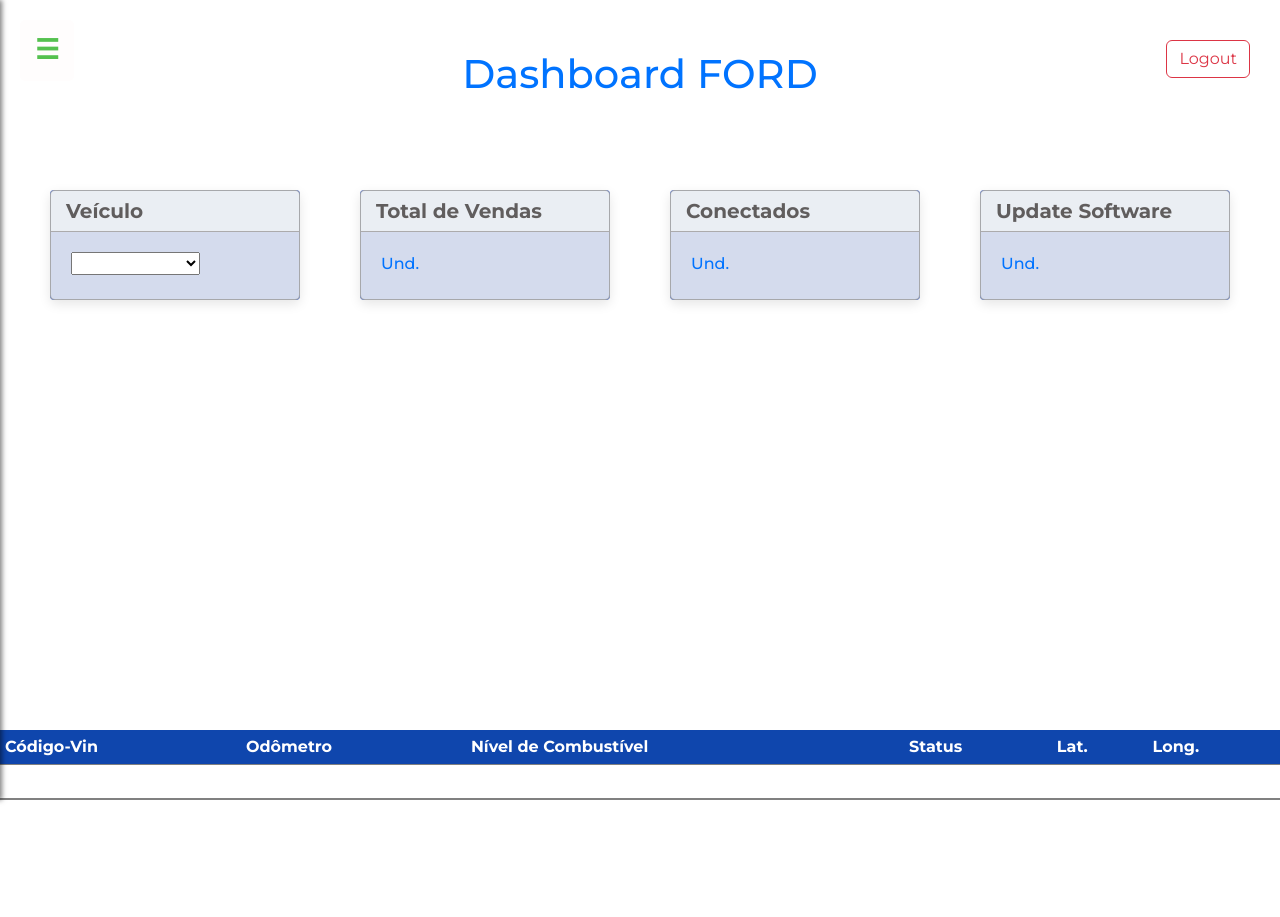
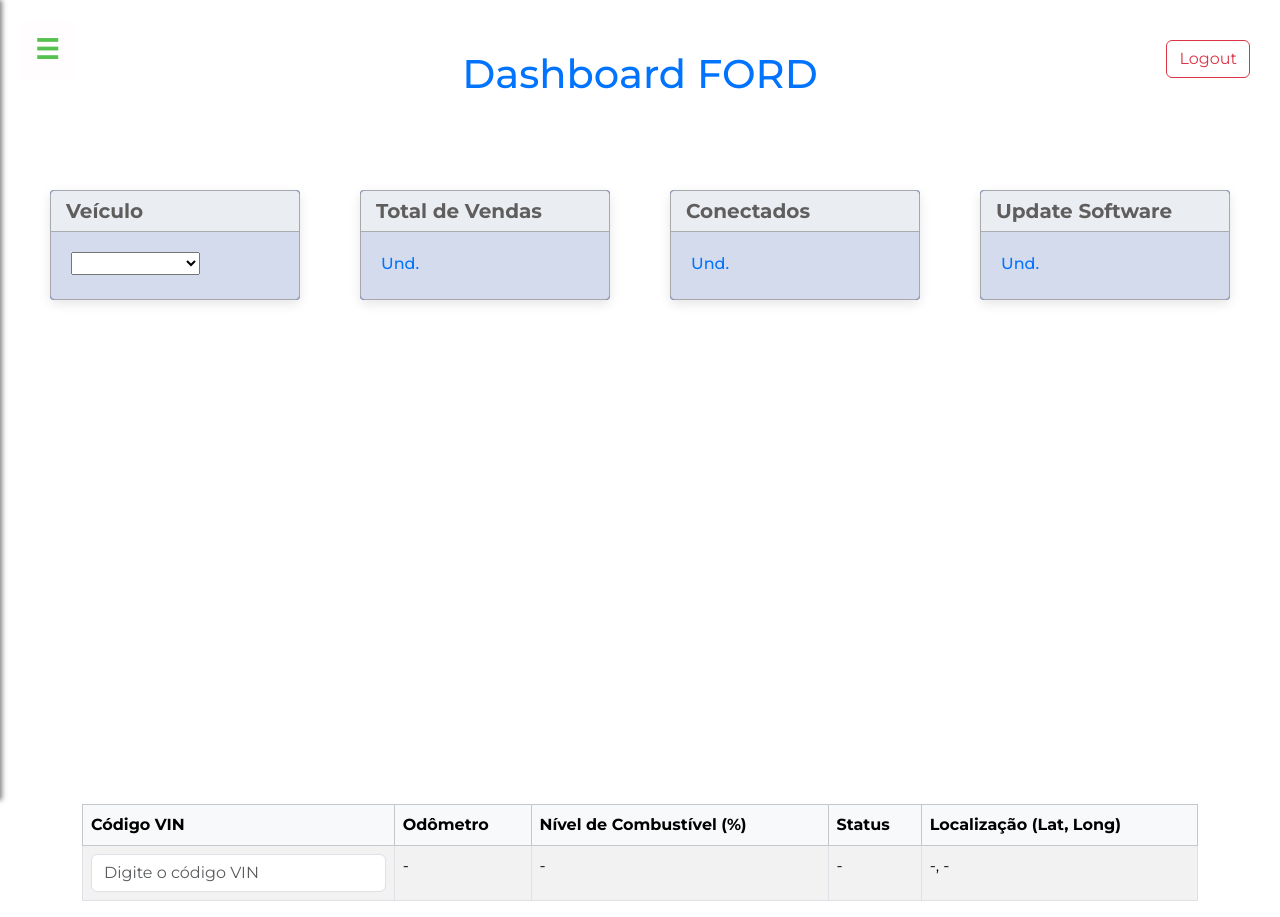
Before and after one commit to slvra/app-ford, an Angular app: page /dashboard in a window 1280 px wide. Before the commit the page ends 800 px from the top, so only its background shows below. Built offline with nearby package versions, Linux system fonts and the light colour scheme; data requests are answered from the project's data file; sample sign-in values are in the browser's storage.

Commit message:
arrumando vin

```diff
--- /dev/null
+++ b/src/app/components/vehicle-search/vehicle-search.component.html
@@ -0,0 +1,39 @@
+<div class="container mt-4">
+
+
+
+  <table class="table table-bordered table-striped mt-3">
+    <thead class="table-light">
+      <tr>
+        <th>Código VIN</th>
+        <th>Odômetro</th>
+        <th>Nível de Combustível (%)</th>
+        <th>Status</th>
+        <th>Localização (Lat, Long)</th>
+      </tr>
+    </thead>
+    <tbody>
+      <tr>
+        <td>
+          <input
+            type="text"
+            class="form-control"
+            maxlength="20"
+            [(ngModel)]="vinCode"
+            (ngModelChange)="onVinInputChange()"
+            placeholder="Digite o código VIN"
+          />
+           <div *ngIf="errorMessage" class="alert alert-danger">
+    {{ errorMessage }}
+  </div>
+        </td>
+        <td>{{ vehicleData?.odometro ?? '-' }}</td>
+        <td>{{ vehicleData?.nivelCombustivel ?? '-' }}</td>
+        <td>{{ vehicleData?.status ?? '-' }}</td>
+        <td>
+          {{ vehicleData?.lat ?? '-' }}, {{ vehicleData?.long ?? '-' }}
+        </td>
+      </tr>
+    </tbody>
+  </table>
+</div>
--- /dev/null
+++ b/src/app/components/vehicle-search/vehicle-search.component.ts
@@ -0,0 +1,39 @@
+import { Component } from '@angular/core';
+import { HttpClient } from '@angular/common/http';
+import { FormsModule } from '@angular/forms';
+import { CommonModule } from '@angular/common';
+
+@Component({
+  selector: 'app-vehicle-search',
+  imports: [FormsModule, CommonModule],
+  templateUrl: './vehicle-search.component.html',
+  styleUrl: './vehicle-search.component.css'
+})
+export class VehicleSearchComponent {
+  vinCode: string = '';
+  vehicleData: any = null;
+  errorMessage: string = '';
+
+  constructor(private http: HttpClient) {}
+
+  onVinInputChange() {
+    this.errorMessage = '';
+    this.vehicleData = null;
+
+    if (this.vinCode.length === 20) {
+      this.http.post<any>('http://localhost:3001/vehicleData', { vin: this.vinCode })
+        .subscribe({
+          next: (data) => {
+            this.vehicleData = data;
+          },
+          error: (error) => {
+            if (error.status === 400) {
+              this.errorMessage = 'Código VIN não encontrado.';
+            } else {
+              this.errorMessage = 'Erro ao buscar dados do veículo.';
+            }
+          }
+        });
+    }
+  }
+}
--- a/src/app/pages/dashboard/dashboard.component.html
+++ b/src/app/pages/dashboard/dashboard.component.html
@@ -37,7 +37,7 @@
   </div>
 
   <div class="table">
-    <app-table></app-table>
+    <app-vehicle-search />
   </div>
 
 </main>
--- a/src/app/pages/dashboard/dashboard.component.ts
+++ b/src/app/pages/dashboard/dashboard.component.ts
@@ -6,11 +6,12 @@
 import { TableComponent } from '../../components/table/table.component';
 import { CommonModule } from '@angular/common';
 import { LogoutBtnComponent } from '../../components/logout-btn/logout-btn.component';
+import { VehicleSearchComponent } from '../../components/vehicle-search/vehicle-search.component';
 
 @Component({
   selector: 'app-dashboard',
   standalone: true,
-  imports: [CardComponent, ReactiveFormsModule, SidebarComponent, TableComponent, CommonModule, LogoutBtnComponent],
+  imports: [CardComponent, ReactiveFormsModule, SidebarComponent, CommonModule, LogoutBtnComponent, VehicleSearchComponent],
   templateUrl: './dashboard.component.html',
   styleUrls: ['./dashboard.component.css']
 })
--- a/src/app/pages/home/home.component.html
+++ b/src/app/pages/home/home.component.html
@@ -3,7 +3,7 @@
         <app-logout-btn></app-logout-btn>
 
         <div class="photo">
-            <img src="img/Mustang-red.png" />
+            <img src="img/ranger.png" />
         </div>
         <app-card
             title="Sistema de dados FORD"
--- a/src/app/pages/login/login.component.html
+++ b/src/app/pages/login/login.component.html
@@ -26,7 +26,7 @@
 <main class="d-flex flex-row justify-content-center align-items-center vh-100">
   <!-- Seção da imagem -->
   <section class="d-flex flex-column align-items-center justify-content-center flex-grow-1">
-    <img src="img/Mustang-red.png" class="w-75 opacity-50" />
+    <img src="img/ranger.png" class="w-75 opacity-50" />
   </section>
 
   <!-- Seção do formulário -->
```
Also changed, not shown: src/app/components/vehicle-search/vehicle-search.component.css (added), 1 other file (tests, documents, lock files or other folders).
